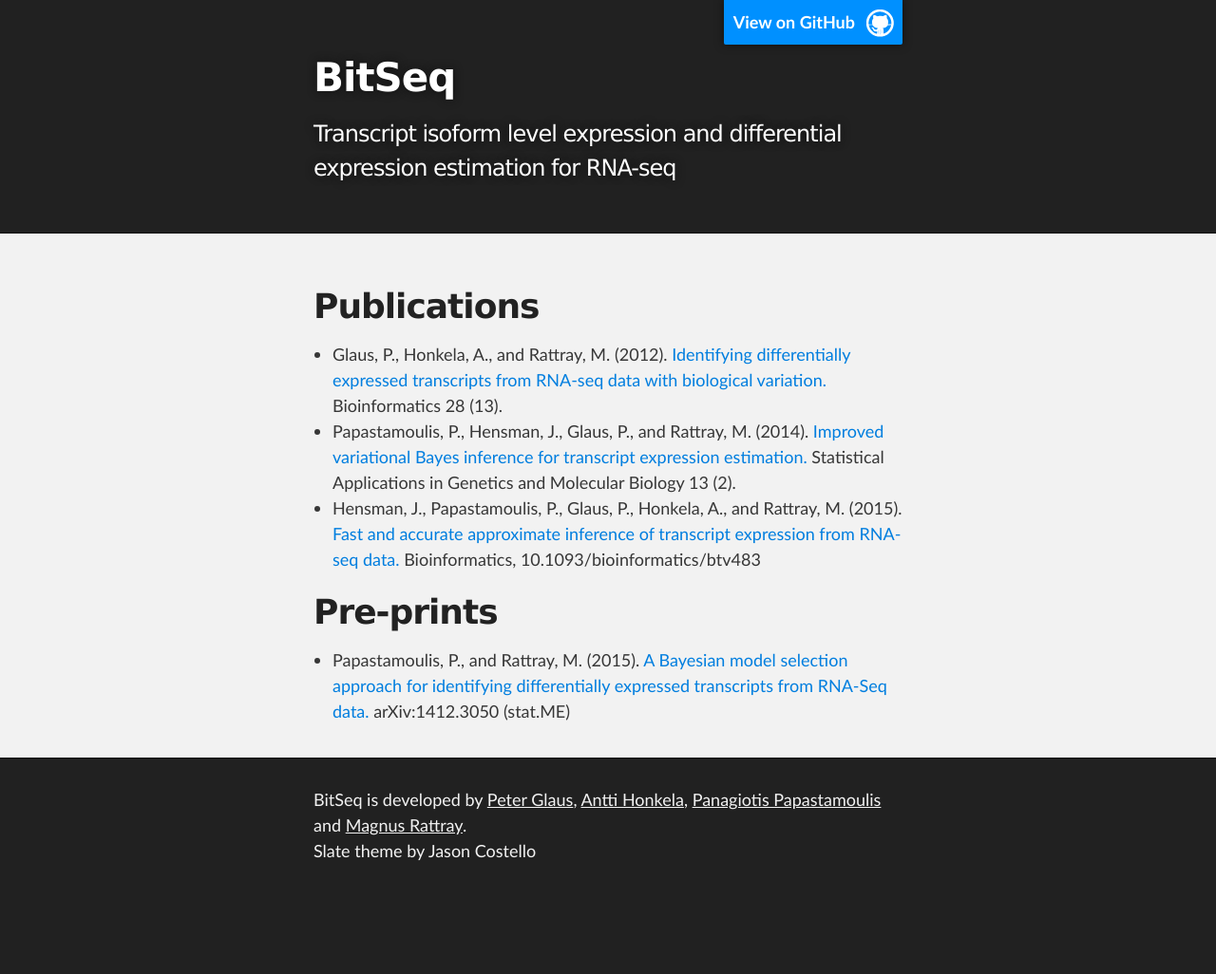
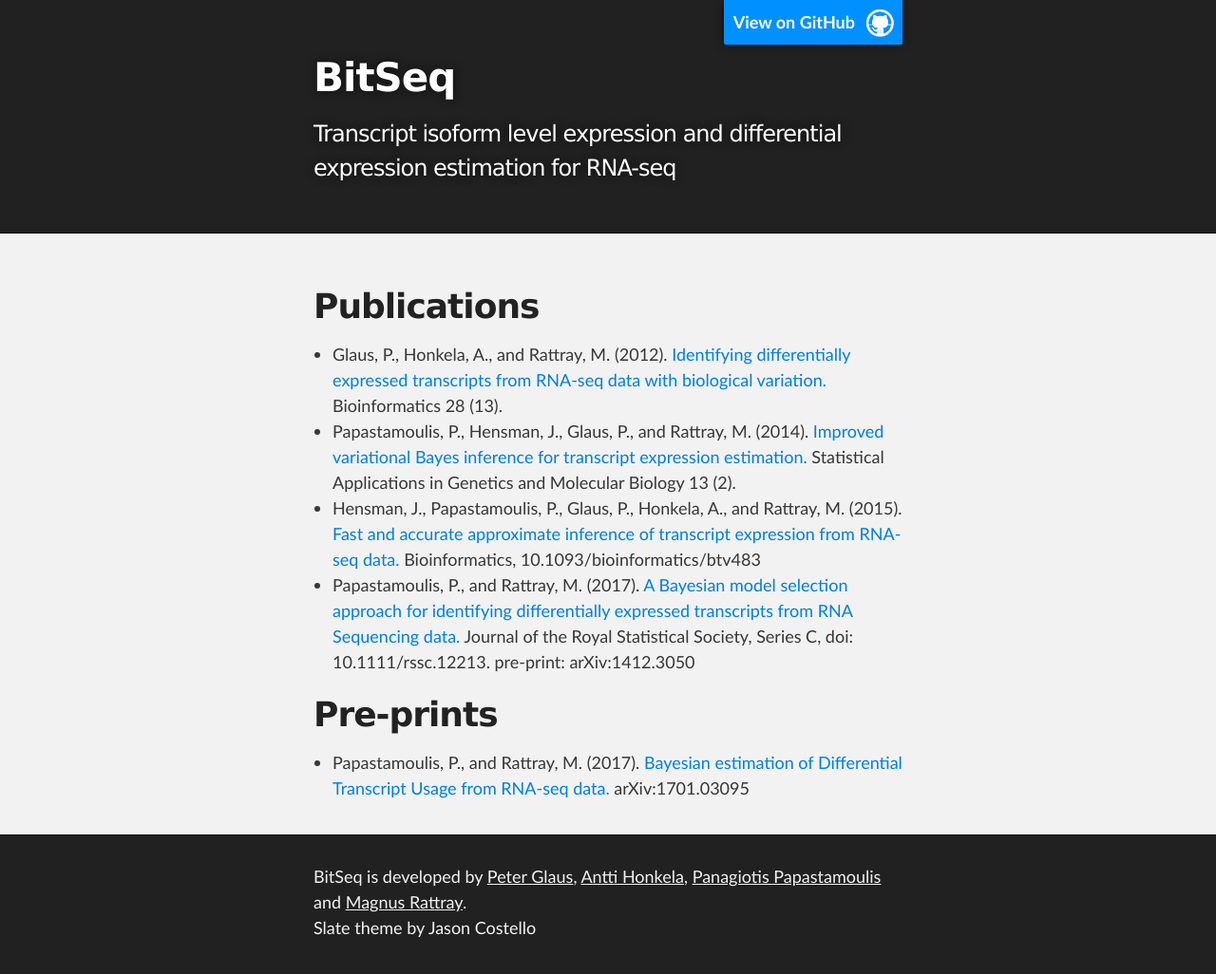
Before and after one commit to BitSeq/bitseq.github.io, a Jekyll site: the page built from publications/publications.md, in a window 1280 px wide. Shown: the whole page at 95% size. Built offline with Jekyll 4.4.1, drawn with Linux system fonts in a browser that asks for light colours; Markdown is read by kramdown in place of the engine named in the settings; before the commit the page ends 945 px from its top, so only the background shows below that.

Commit message:
Update publications.md

```diff
--- a/publications/publications.md
+++ b/publications/publications.md
@@ -9,7 +9,8 @@
  * Glaus, P., Honkela, A., and Rattray, M. (2012). [Identifying differentially expressed transcripts from RNA-seq data with biological variation.](http://bioinformatics.oxfordjournals.org/content/28/13/1721.short) Bioinformatics 28 (13).
  * Papastamoulis, P., Hensman, J., Glaus, P., and Rattray, M. (2014). [Improved variational Bayes inference for transcript expression estimation.](http://www.degruyter.com/view/j/sagmb.2014.13.issue-2/sagmb-2013-0054/sagmb-2013-0054.xml) Statistical Applications in Genetics and Molecular Biology 13 (2).
  * Hensman, J., Papastamoulis, P., Glaus, P., Honkela, A., and Rattray, M. (2015). [Fast and accurate approximate inference of transcript expression from RNA-seq data.](http://bioinformatics.oxfordjournals.org/content/early/2015/09/04/bioinformatics.btv483) Bioinformatics, 10.1093/bioinformatics/btv483
+* Papastamoulis, P., and Rattray, M. (2017). [A Bayesian model selection approach for identifying differentially expressed transcripts from RNA Sequencing data.](http://onlinelibrary.wiley.com/doi/10.1111/rssc.12213/full) Journal of the Royal Statistical Society, Series C, doi: 10.1111/rssc.12213. pre-print: arXiv:1412.3050
 
 # Pre-prints
 
- * Papastamoulis, P., and Rattray, M. (2015). [A Bayesian model selection approach for identifying differentially expressed transcripts from RNA-Seq data.](http://arxiv.org/abs/1412.3050) arXiv:1412.3050 (stat.ME)
+* Papastamoulis, P., and Rattray, M. (2017). [Bayesian estimation of Differential Transcript Usage from RNA-seq data.](https://arxiv.org/abs/1701.03095) arXiv:1701.03095
```
